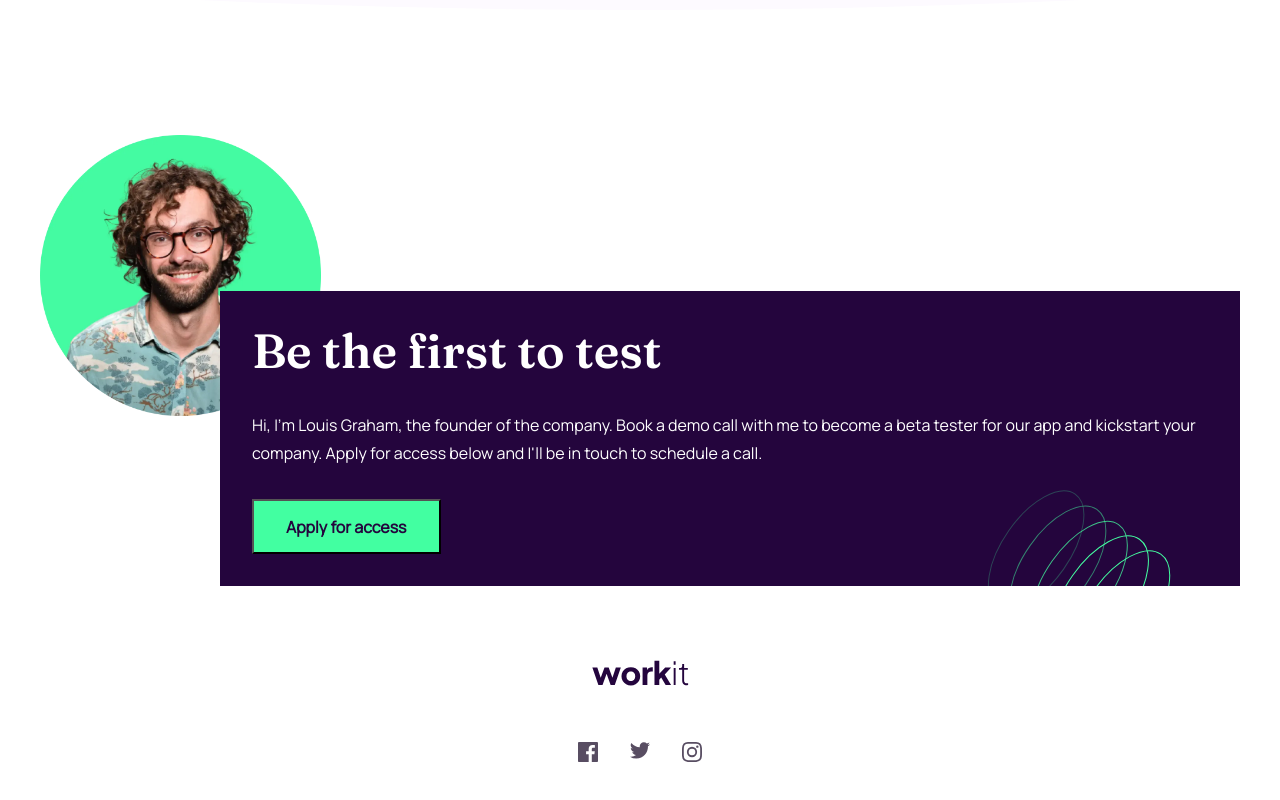
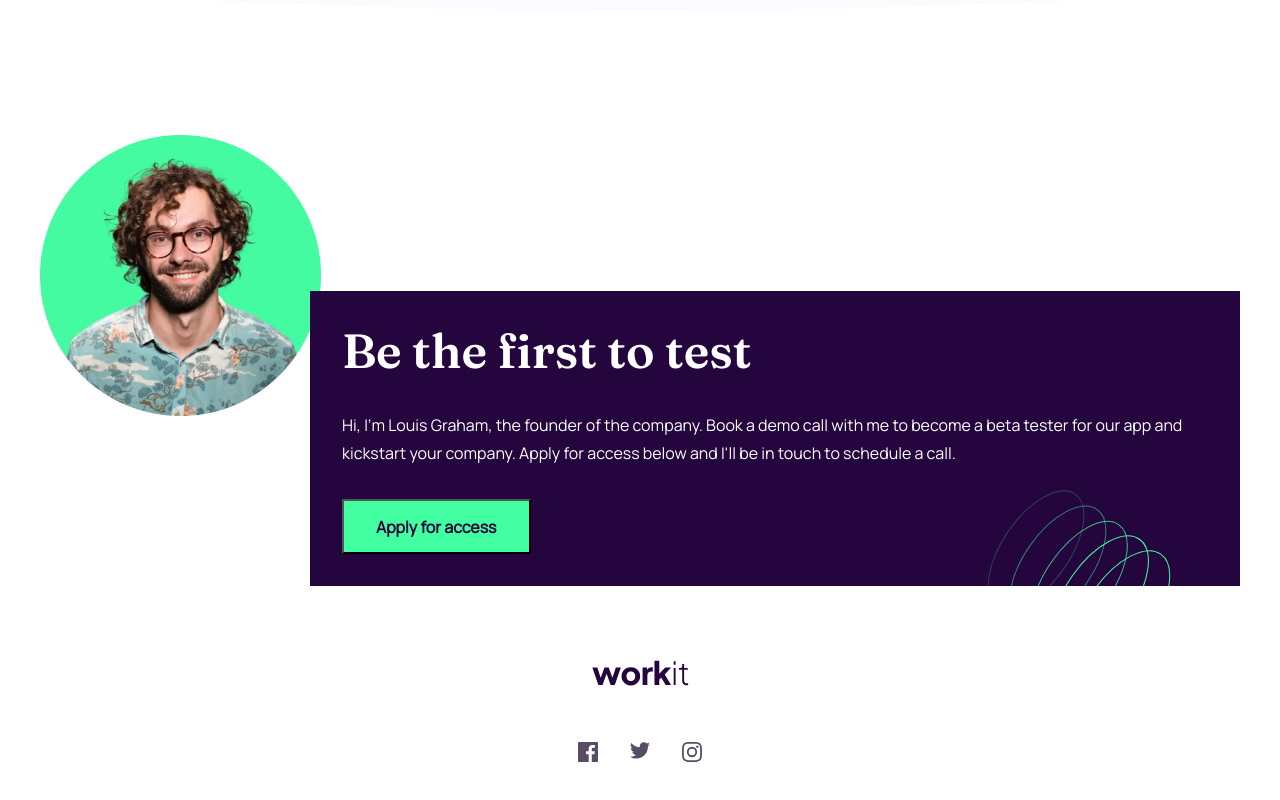
Before and after one commit to JayBrown92/workit-landing-page, a Next.js app: page / in a window 1280 px wide. Shown: the part 1173-1973 px from the top of the page. Built offline with nearby package versions, Linux system fonts and the light colour scheme.

Commit message:
fixed about content section to be less width

```diff
--- a/src/styles/globals.css
+++ b/src/styles/globals.css
@@ -385,7 +385,7 @@ h1:has(.underline) > span:after {
   }
 
   .about .content {
-    flex-basis: 85%;
+    flex-basis: 77.5%;
     margin-left: auto;
     text-align: left;
   }
```
